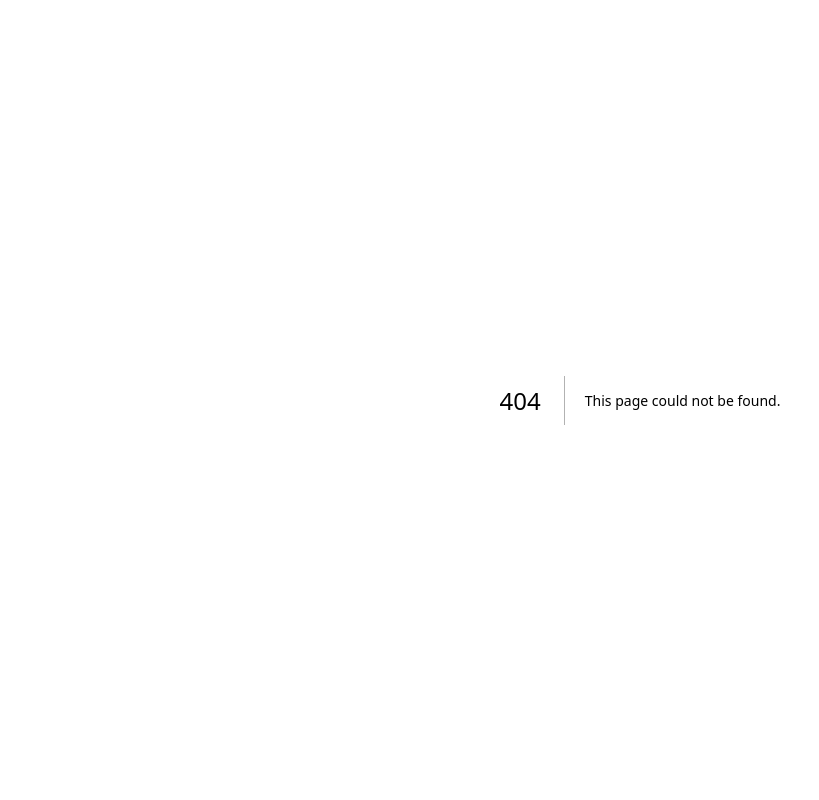
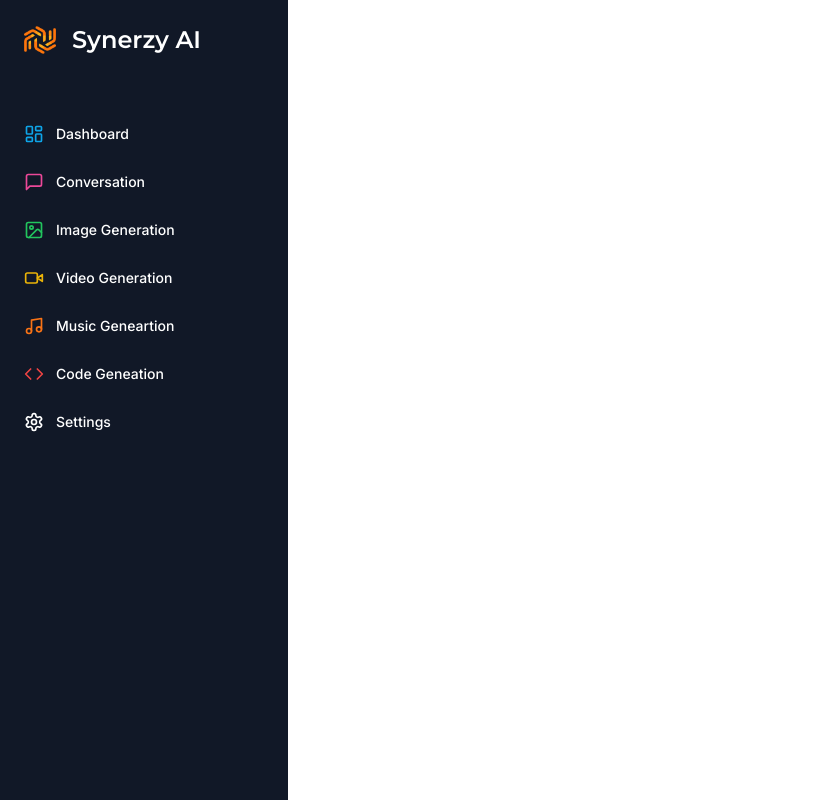
Before and after one commit to hemant-i7/SynerzyAI, a Next.js app: page /conversation in a window 1280 px wide. Before the commit this address had no page. Shown: the whole page, without its empty margins (0-819 px from the left). Built offline with nearby package versions, Linux system fonts and the light colour scheme.

Commit message:
ConversionPage page create

```diff
--- /dev/null
+++ b/app/(dashboard)/(routes)/conversation/page.tsx
@@ -0,0 +1,7 @@
+const ConversionPage = () => {
+  return <div>
+
+  </div>;
+};
+
+export default ConversionPage;
--- a/components/sidebar.tsx
+++ b/components/sidebar.tsx
@@ -26,7 +26,7 @@ const routes = [
   {
     label: "Conversation",
     icon: MessageSquare,
-    href: "/Conversation",
+    href: "/conversation",
     color: "text-pink-500",
   },
   {
```
